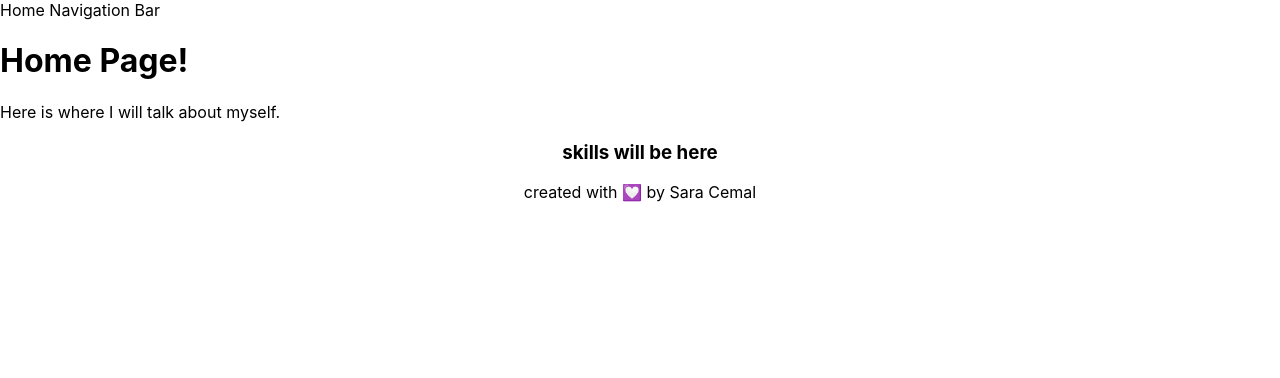
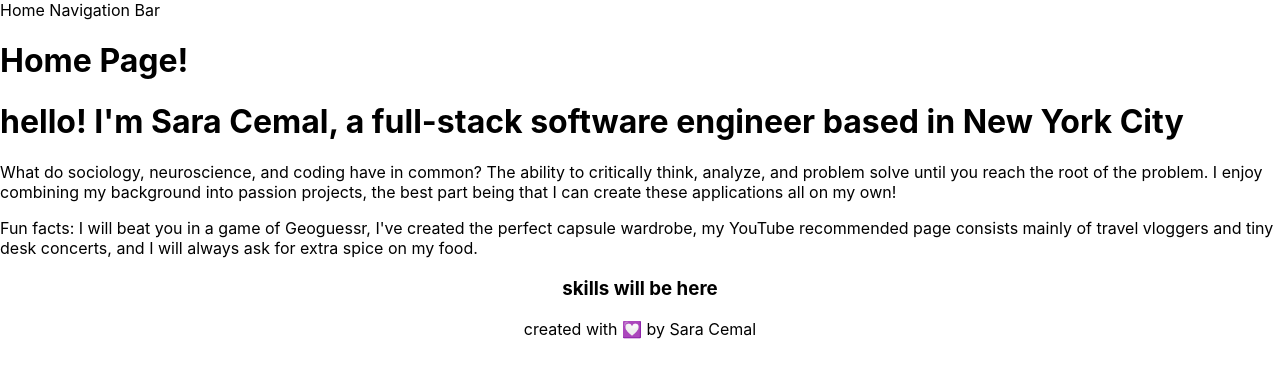
Before and after one commit to saracemal/portfolio-app, a React (Create React App) app: page / in a window 1280 px wide. Shown: the top 378 px of the page. Built offline with nearby package versions, Linux system fonts and the light colour scheme.

Commit message:
updated info section

```diff
--- a/src/InfoSection.js
+++ b/src/InfoSection.js
@@ -3,7 +3,9 @@ import React from "react";
 function InfoSection() {
     return (
         <div>
-            Here is where I will talk about myself.
+            <h1>hello! I'm Sara Cemal, a full-stack software engineer based in New York City</h1>
+            <p>What do sociology, neuroscience, and coding have in common? The ability to critically think, analyze, and problem solve until you reach the root of the problem. I enjoy combining my background into passion projects, the best part being that I can create these applications all on my own! </p>
+            <p>Fun facts: I will beat you in a game of Geoguessr, I've created the perfect capsule wardrobe, my YouTube recommended page consists mainly of travel vloggers and tiny desk concerts, and I will always ask for extra spice on my food.</p>
         </div>
     )
 }
```
